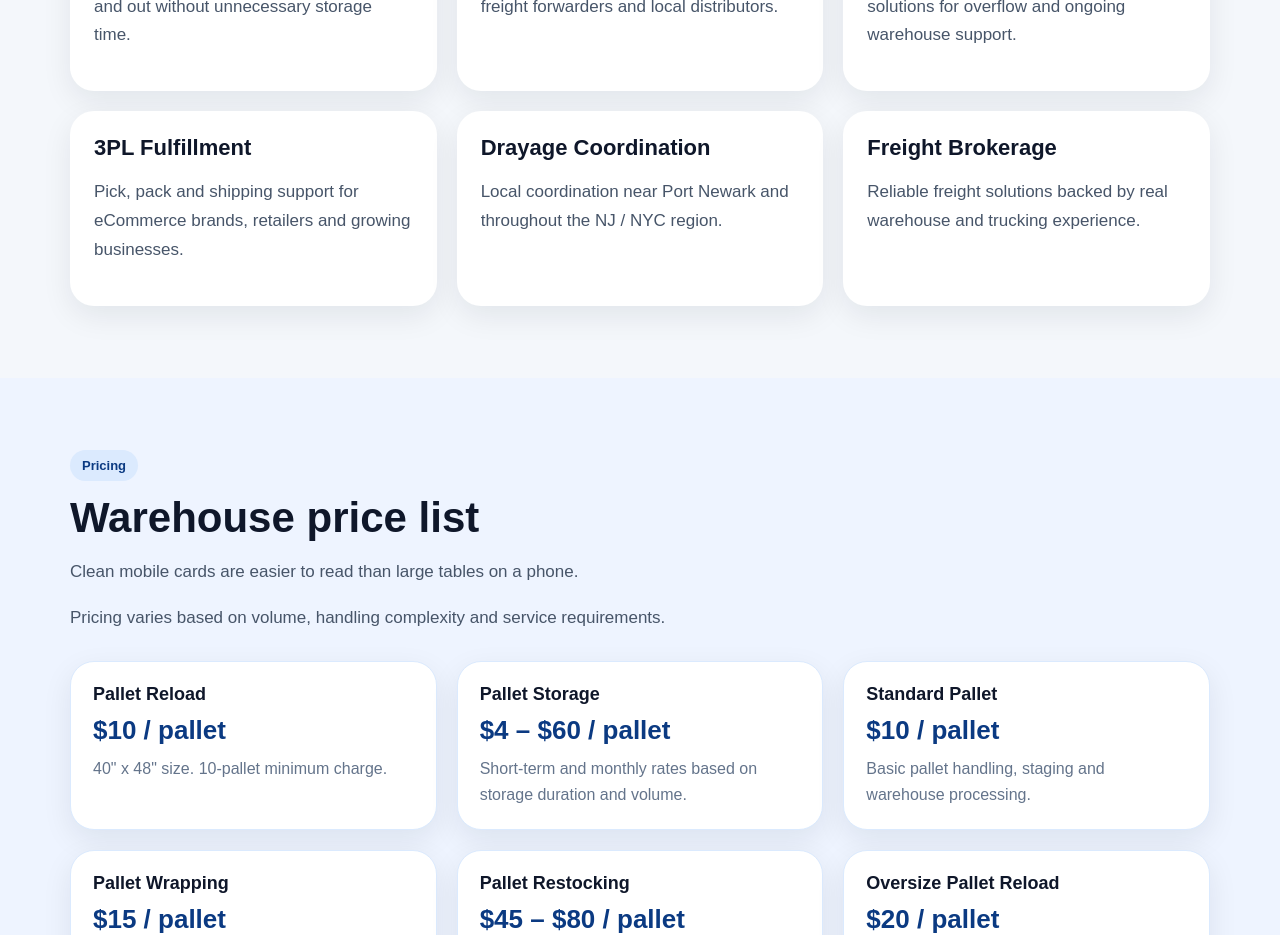
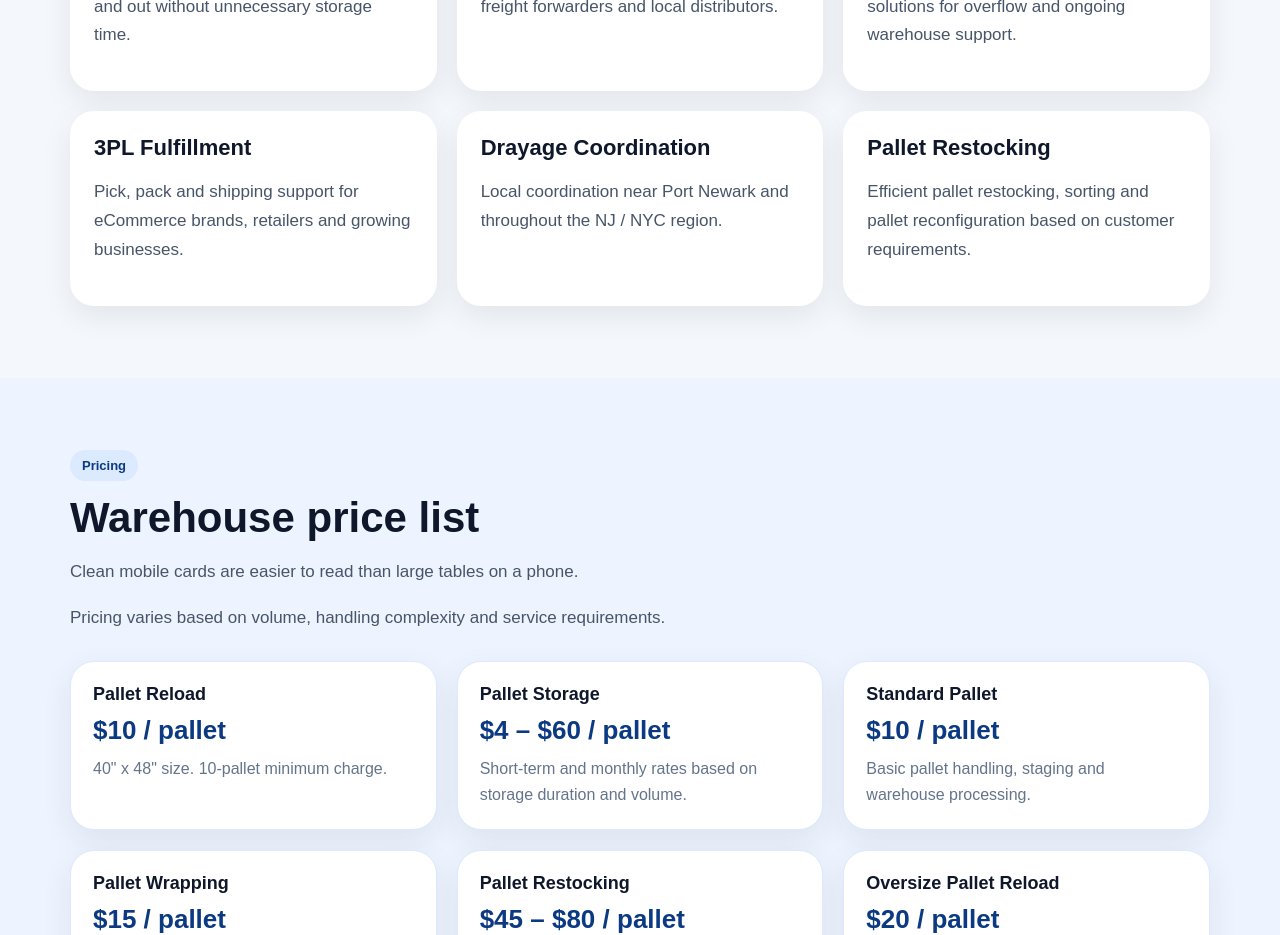
Before and after one commit to Unitedglobalexpress/united-global-express-website, a Next.js app: page / in a window 1280 px wide. Shown: the part 1200-2135 px from the top of the page. Built offline with nearby package versions, Linux system fonts and the light colour scheme.

Commit message:
Update page.js

```diff
--- a/app/page.js
+++ b/app/page.js
@@ -65,10 +65,10 @@ const services = [
     text: "Local coordination near Port Newark and throughout the NJ / NYC region.",
   },
   {
-    title: "Freight Brokerage",
-    text: "Reliable freight solutions backed by real warehouse and trucking experience.",
+    title: "Pallet Restocking",
+    text: "Efficient pallet restocking, sorting and pallet reconfiguration based on customer requirements.",
   },
-];
+  ];
 
 const coreRates = [
   {
```
